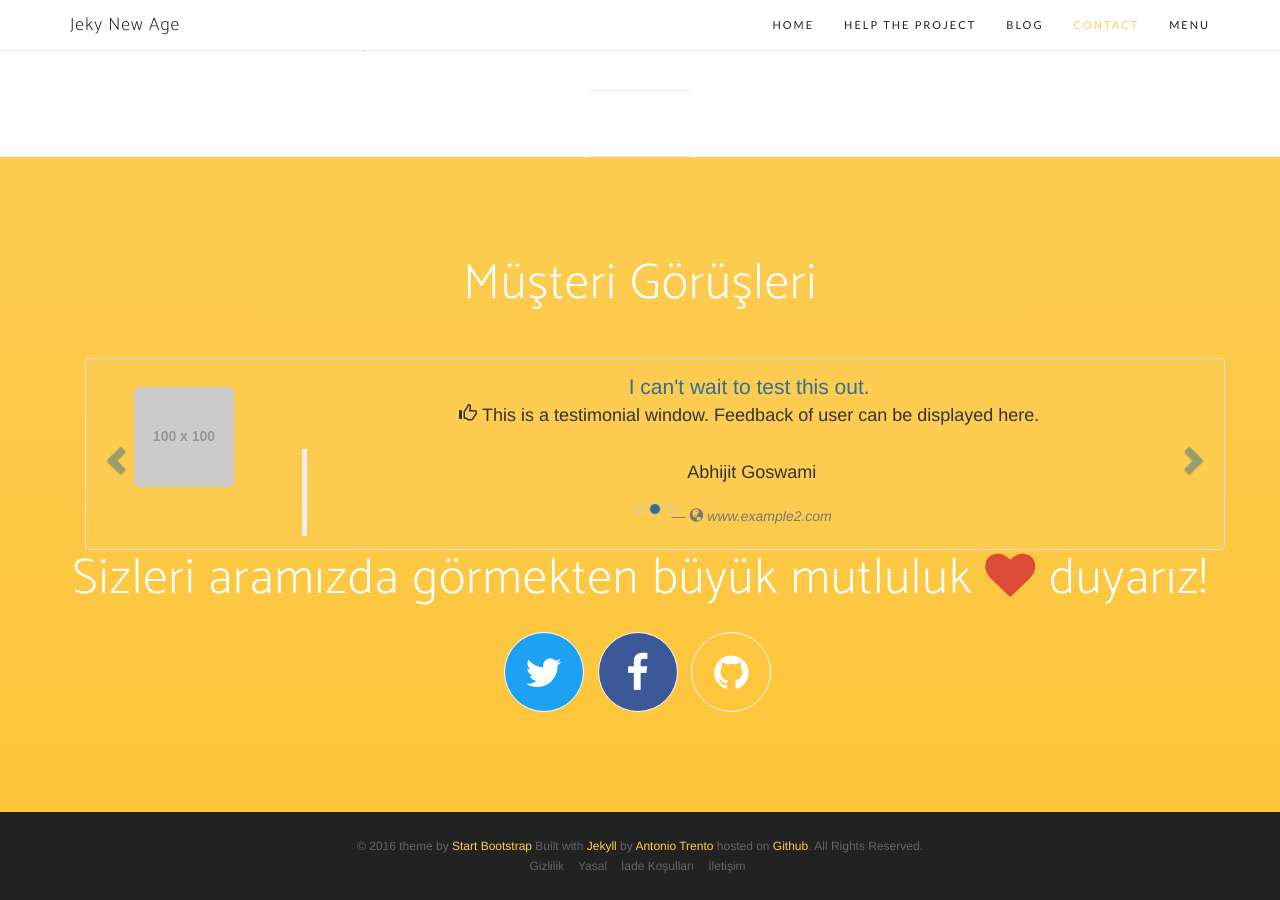
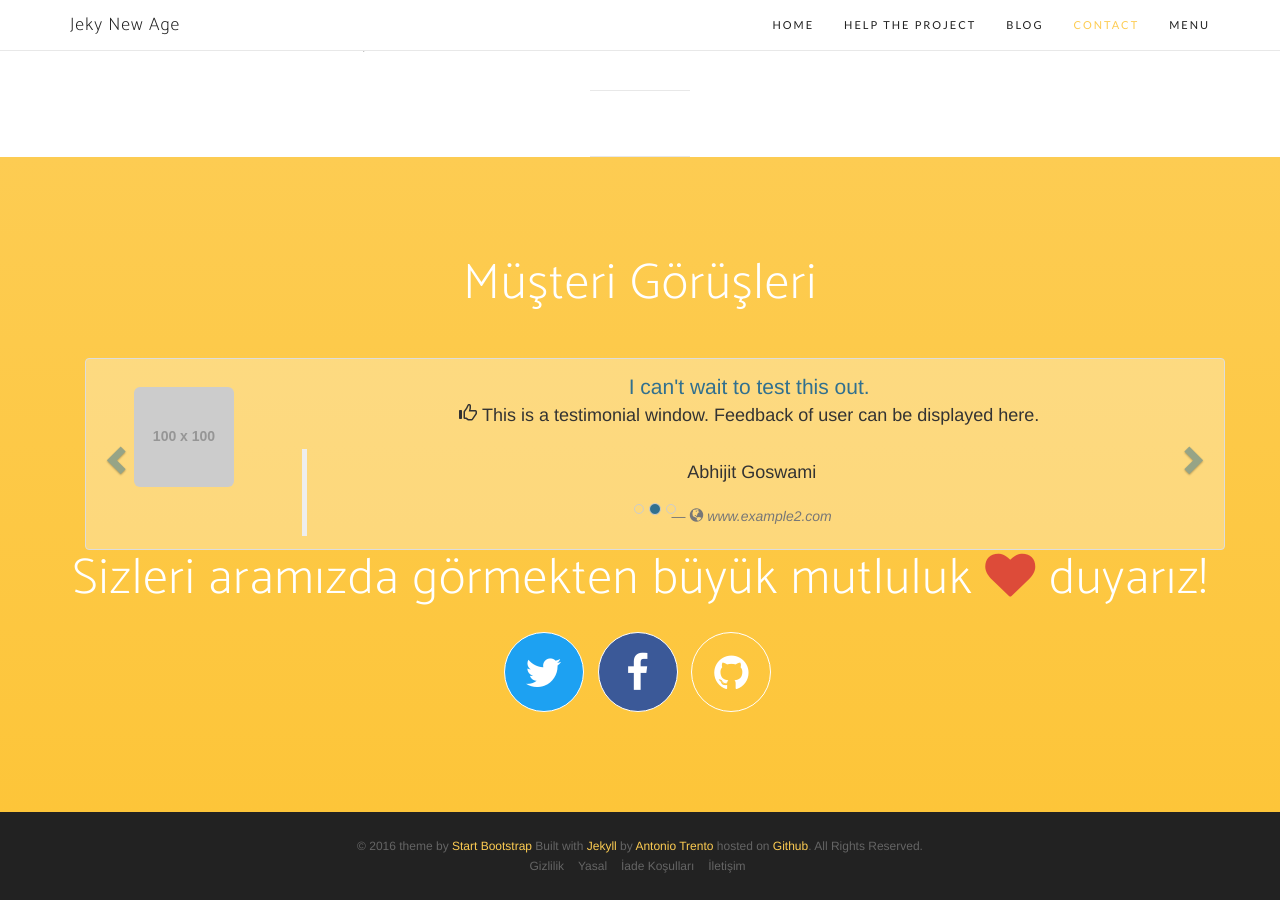
Before and after one commit to eistatistik/eistatistik.github.io, a Jekyll site: the page built from blog.html, in a window 1280 px wide and 900 px high, scrolled down 3118 px. Built offline with Jekyll 4.4.1, drawn with Linux system fonts in a browser that asks for light colours; nearby versions of some CDN libraries; some web fonts are replaced.

Commit message:
Update custome.css

```diff
--- a/css/custome.css
+++ b/css/custome.css
@@ -10,7 +10,8 @@ margin-top:20px;
 float:left;
 width:100%;
 margin-bottom:0;
-background: rgba(253, 204, 82, 0.9);
+background: rgba(255, 255, 255, 0.3);
+color: #fcbd20;
 }
 
 .adjust2 {
```
